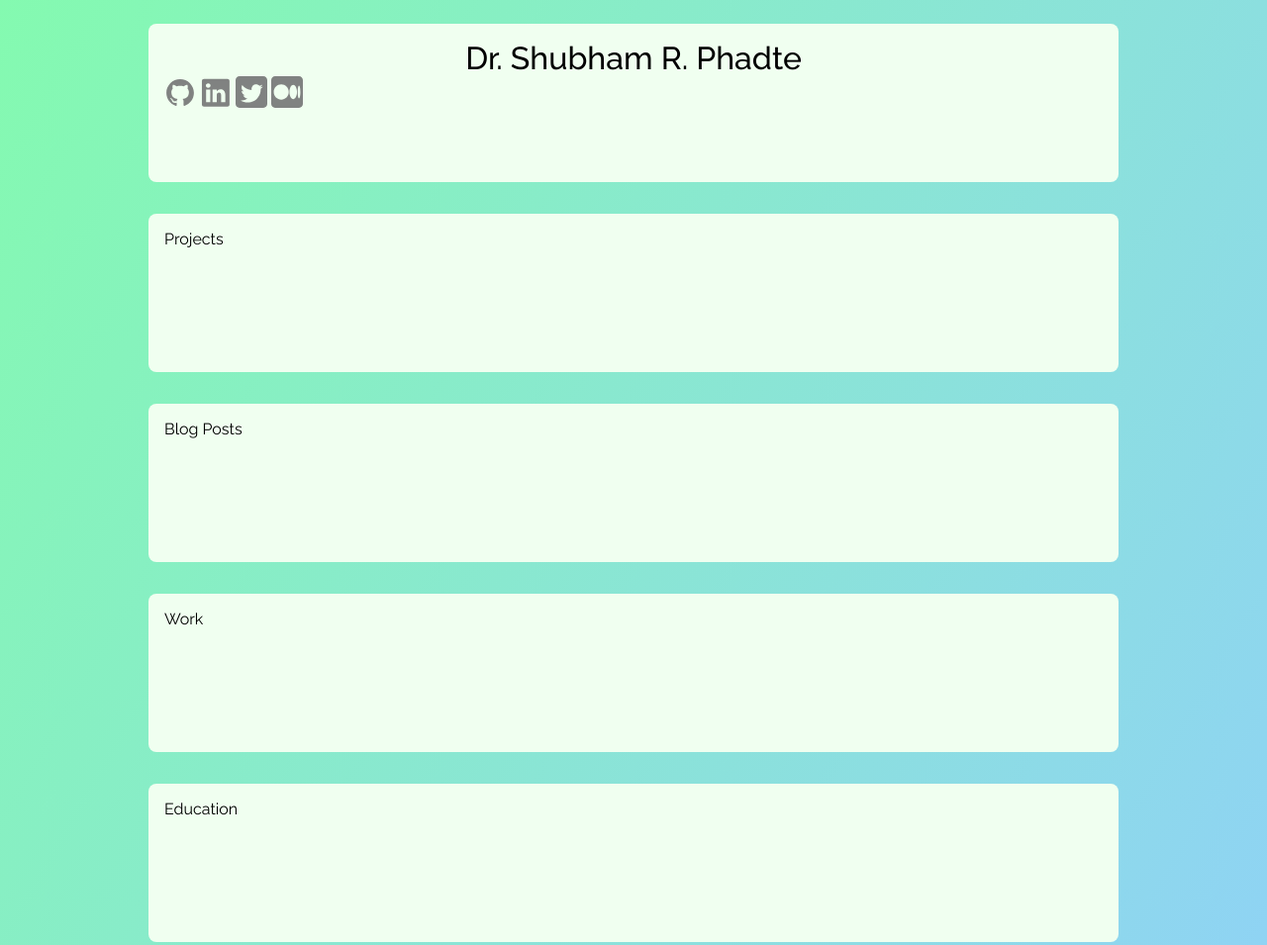
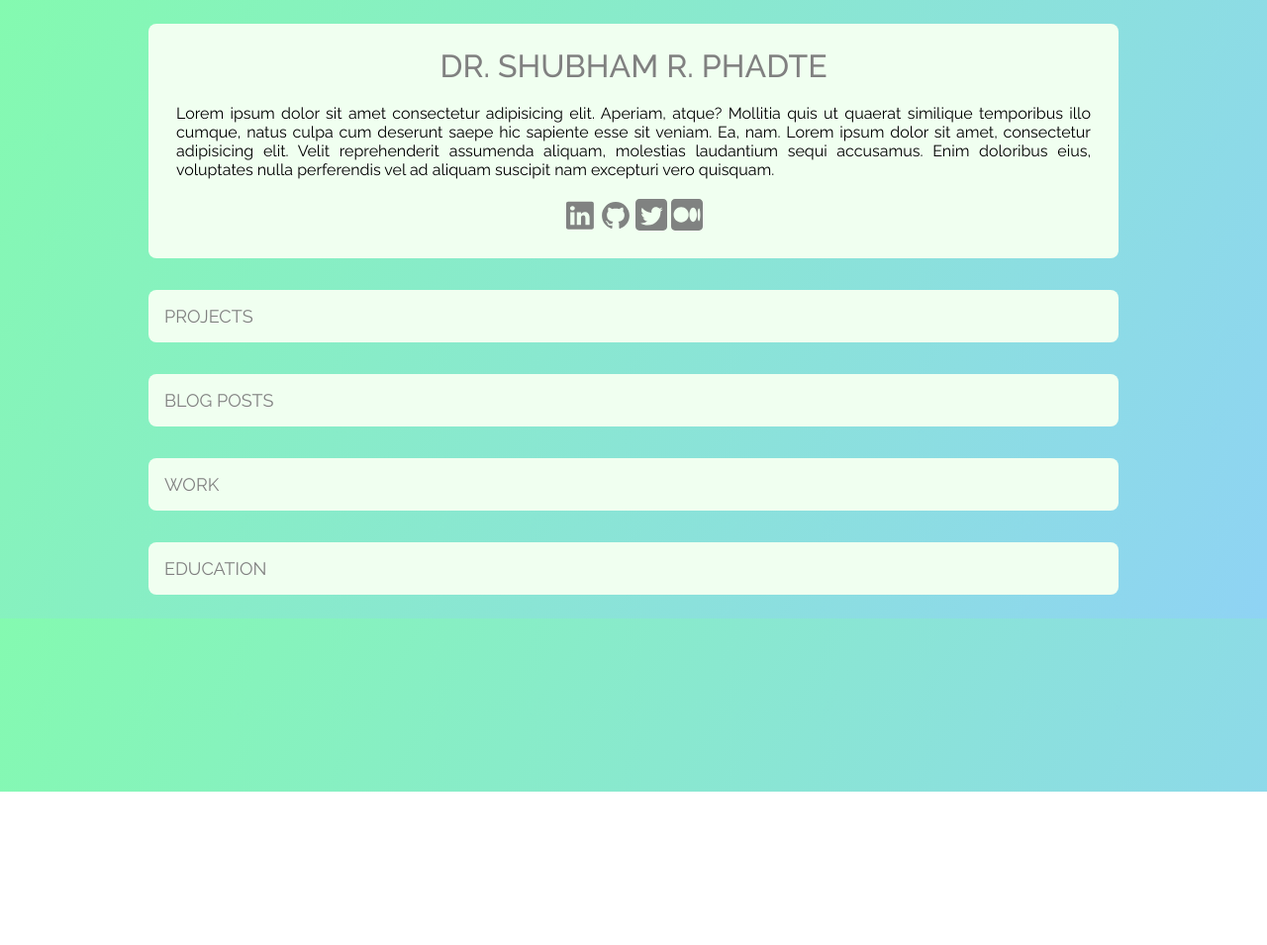
Before and after one commit to shubham-rp/shubham-rp.github.io, a plain HTML site: page index.html in a window 1280 px wide. Shown: the top 955 px of the page at 99% size. After the commit the page ends 800 px from the top, so only its background shows below. Drawn offline with Linux system fonts and the light colour scheme.

Commit message:
major styling & structural changes

```diff
--- a/css/main.css
+++ b/css/main.css
@@ -13,7 +13,7 @@ body {
   width: 75%;
   margin: 16px;
   padding: 16px;
-  height: 128px;
+  height: auto;
   border-radius: 8px;
   background-color: honeydew;
   place-self: center;
@@ -22,10 +22,32 @@ body {
 .heading {
   font-size: 32px;
   font-weight: 500;
+  color: #808080;
   text-align: center;
+  text-transform: uppercase;
+  padding: 8px;
+}
+
+.intro-description {
+  padding: 12px;
+  text-align: justify;
 }
 
 .sm_icons {
+  margin: 4px;
+  text-align: center;
+  padding: 4px;
   filter: invert(43%) sepia(97%) saturate(7%) hue-rotate(85deg) brightness(98%)
     contrast(93%);
 }
+
+.icon {
+  width: 32px;
+  height: 32px;
+}
+
+.section-heading {
+  font-size: 18px;
+  text-transform: uppercase;
+  color: #808080;
+}
--- a/index.html
+++ b/index.html
@@ -10,31 +10,64 @@
       href="https://fonts.googleapis.com/css2?family=Raleway:ital,wght@0,100..900;1,100..900&display=swap"
       rel="stylesheet"
     />
-    <link
-      rel="stylesheet"
-      href="https://cdnjs.cloudflare.com/ajax/libs/font-awesome/4.7.0/css/font-awesome.min.css"
-    />
+
     <title>Sage Mode</title>
   </head>
   <body>
     <div class="container">
       <div class="intro">
         <div class="heading">Dr. Shubham R. Phadte</div>
+        <div class="intro-description">
+          Lorem ipsum dolor sit amet consectetur adipisicing elit. Aperiam,
+          atque? Mollitia quis ut quaerat similique temporibus illo cumque,
+          natus culpa cum deserunt saepe hic sapiente esse sit veniam. Ea, nam.
+          Lorem ipsum dolor sit amet, consectetur adipisicing elit. Velit
+          reprehenderit assumenda aliquam, molestias laudantium sequi accusamus.
+          Enim doloribus eius, voluptates nulla perferendis vel ad aliquam
+          suscipit nam excepturi vero quisquam.
+        </div>
         <div class="sm_icons">
-          <a href="https://www.github.com/shubham-rp"
-            ><img src="icons/github_icon.svg" width="32" height="32"
+          <a
+            href="https://www.linkedin.com/in/srphadte/"
+            target="_blank"
+            rel="noopener noreferrer"
+            ><img src="icons/linkedin_icon.svg" class="icon"
           /></a>
-          <img src="icons/linkedin_icon.svg" width="32" height="32" />
-          <img src="icons/twitter_icon.svg" width="32" height="32" />
-          <img src="icons/medium_icon.svg" width="32" height="32" />
+          <a
+            href="https://www.github.com/shubham-rp"
+            target="_blank"
+            rel="noopener noreferrer"
+            ><img src="icons/github_icon.svg" class="icon"
+          /></a>
+
+          <a
+            href="https://x.com/shubham_rp"
+            target="_blank"
+            rel="noopener noreferrer"
+            ><img src="icons/twitter_icon.svg" class="icon"
+          /></a>
+          <a
+            href="https://medium.com/@shubhamrp"
+            target="_blank"
+            rel="noopener noreferrer"
+            ><img src="icons/medium_icon.svg" class="icon"
+          /></a>
         </div>
         <!--Github, Twitter, Linkedin, Mail, Medium, Devto, reddit showwcase,
         peerlist, buymecoffee,gumroad, topmate -->
       </div>
-      <div class="projects">Projects</div>
-      <div class="blog">Blog Posts</div>
-      <div class="work">Work</div>
-      <div class="education">Education</div>
+      <div class="projects">
+        <div class="section-heading">Projects</div>
+      </div>
+      <div class="blog">
+        <div class="section-heading">Blog Posts</div>
+      </div>
+      <div class="work">
+        <div class="section-heading">Work</div>
+      </div>
+      <div class="education">
+        <div class="section-heading">Education</div>
+      </div>
     </div>
   </body>
 </html>
```
